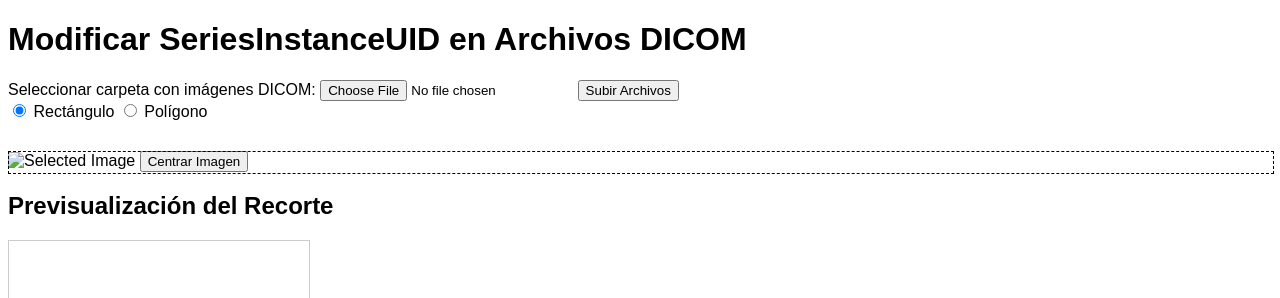
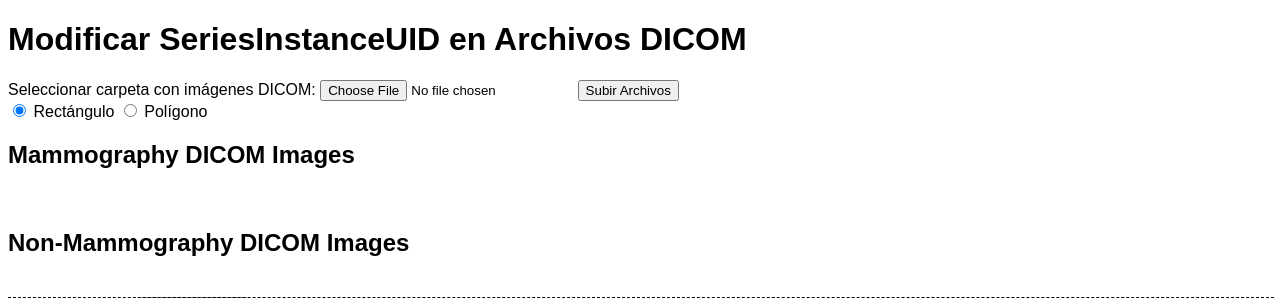
Before and after one commit to Terabuck/Dicommander, a Flask app: template templates/index.html in a window 1280 px wide. Shown: the top 298 px of the page. Run offline with Flask 3, Linux system fonts and the light colour scheme; the template is opened without the code that fills it: most values are stand-ins (such as "Sample title", 1, 10 or a date in 2020); a map, chart or similar area stays blank.

Commit message:
modified:   app.py 	modified:   templates/index.html

```diff
--- a/app.py
+++ b/app.py
@@ -37,6 +37,8 @@ def get_dicom_tags(dicom_path):
     return laterality, view_position
 
 def format_dicom_tags(laterality, view_position):
+    if laterality == 'Unknown' or view_position == 'Unknown':
+        return 'Unknown'
     return f"{laterality}-{view_position}"
 
 def crop_dicom_image(dicom_path, x, y, width, height):
--- a/templates/index.html
+++ b/templates/index.html
@@ -18,6 +18,7 @@
         <label><input type="radio" name="crop-mode" value="polygon"> Polígono</label>
     </div>
     <div class="thumbnails">
+        <h2>Mammography DICOM Images</h2>
         <div class="thumbnail-pair">
             {% for thumbnail in thumbnails if thumbnail.formatted_tags == 'R-CC' %}
                 <div class="thumbnail-container right">
@@ -47,6 +48,15 @@
             {% endfor %}
         </div>
     </div>
+    <div class="thumbnails">
+        <h2>Non-Mammography DICOM Images</h2>
+        {% for thumbnail in thumbnails if thumbnail.formatted_tags == 'Unknown' %}
+            <div class="thumbnail-container">
+                <img src="{{ url_for('uploaded_file', filename=thumbnail.filename) }}" alt="DICOM Thumbnail" class="thumbnail" onclick="showImage('{{ url_for('uploaded_file', filename=thumbnail.filename) }}')">
+                <p>{{ thumbnail.formatted_tags }}</p>
+            </div>
+        {% endfor %}
+    </div>
     <div id="selected-image-container">
         <img id="selected-image" src="" alt="Selected Image">
         <canvas id="crop-canvas"></canvas>
```
